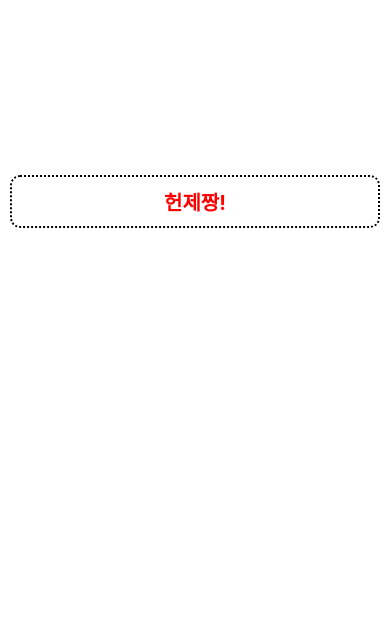
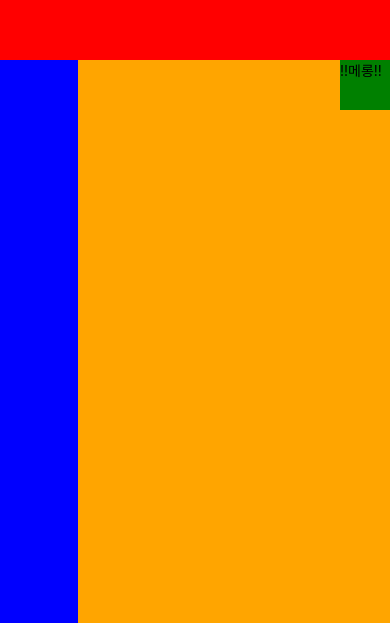
Before and after one commit to he0o0nje/myhoneytip-App, a React Native app: screen / in a window 390 px wide. Shown: the part 221-844 px from the top of the page. Built offline with nearby package versions, Linux system fonts and the light colour scheme.

Commit message:
6-7 flex

```diff
--- a/App.js
+++ b/App.js
@@ -1,11 +1,17 @@
 import React from "react";
-import { StyleSheet, Image, View, Text } from "react-native";
+import { StyleSheet, View, Text } from "react-native";
 
 export default function App() {
   return (
     <View style={styles.container}>
-      <View style={styles.textcontainer}>
-        <Text style={styles.textstyle}>헌제짱!</Text>
+      <View style={styles.container1}></View>
+      <View style={styles.container2}>
+        <View style={styles.inner1}></View>
+        <View style={styles.inner2}>
+          <View style={styles.content}>
+            <Text>!!메롱!!</Text>
+          </View>
+        </View>
       </View>
     </View>
   );
@@ -14,22 +20,29 @@ export default function App() {
 const styles = StyleSheet.create({
   container: {
     flex: 1,
-    backgroundColor: "#fff",
-    justifyContent: "center",
-    alignContent: "center",
   },
-  textcontainer: {
-    margin: 10,
-    padding: 10,
-    borderRadius: 10,
-    borderWidth: 2,
-    borderColor: "#000",
-    borderStyle: "dotted",
+  container1: {
+    flex: 1,
+    backgroundColor: "red",
   },
-  textstyle: {
-    color: "red",
-    fontSize: 20,
-    fontWeight: "700",
-    textAlign: "center",
+  container2: {
+    flex: 2,
+    flexDirection: "row",
+    backgroundColor: "yellow",
+  },
+  inner1: {
+    flex: 1,
+    backgroundColor: "blue",
+  },
+  inner2: {
+    flex: 4,
+    //justifyContent: "flex-start",
+    backgroundColor: "orange",
+    alignItems: "flex-end",
+  },
+  content: {
+    width: 50,
+    height: 50,
+    backgroundColor: "green",
   },
 });
```
